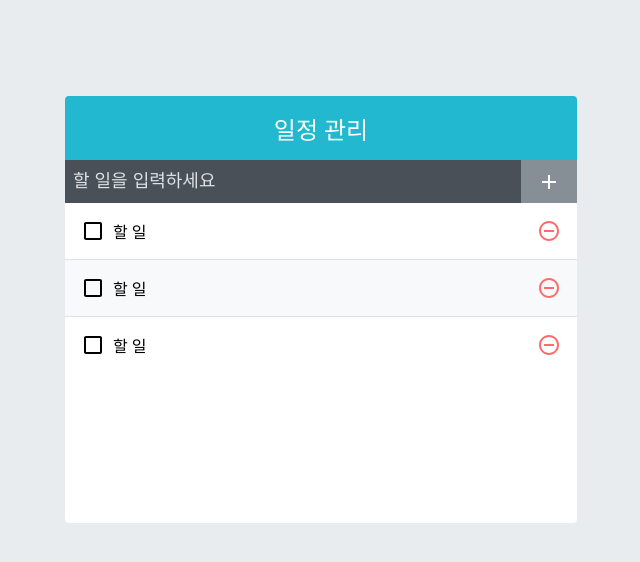
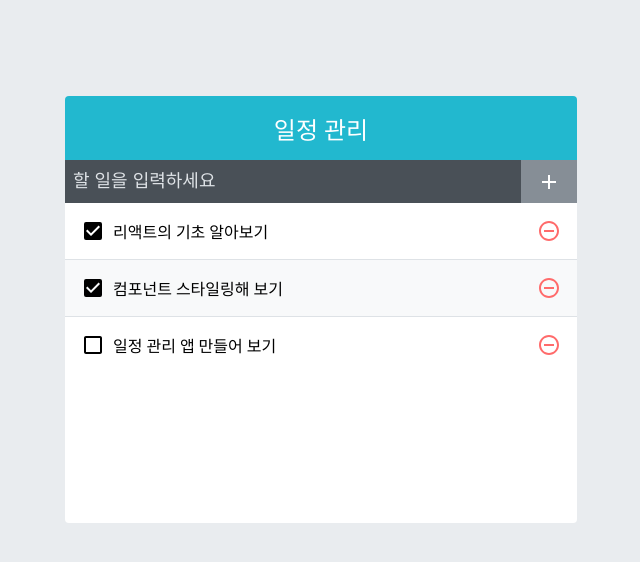
Before and after one commit to johyunmin1375/React-ToDoList, a React (Create React App) app: page / in a window 1280 px wide. Shown: the top 562 px of the page, without its empty margins (319-959 px from the left). Built offline with nearby package versions, Linux system fonts and the light colour scheme.

Commit message:
todos 값 전달

```diff
--- a/src/components/TodoList.js
+++ b/src/components/TodoList.js
@@ -1,12 +1,12 @@
 import TodoListItem from "./TodoListItem";
 import "./TodoList.scss";
 
-const TodoList = () => {
+const TodoList = ({todos}) => {
     return(
         <div className="TodoList">
-            <TodoListItem/>
-            <TodoListItem/>
-            <TodoListItem/>
+            {todos.map(todo =>(
+                <TodoListItem todo={todo} key={todo.id}/>
+            ))}
         </div>
     );
 };
--- a/src/components/TodoListItem.js
+++ b/src/components/TodoListItem.js
@@ -1,12 +1,15 @@
 import { MdCheckBoxOutlineBlank, MdCheckBox, MdRemoveCircleOutline } from 'react-icons/md';
+import cn from 'classnames';
 import './TodoListItem.scss';
 
-const TodoListItem = () =>{
+const TodoListItem = ({todo}) =>{
+    const { text, checked } = todo;
+
     return(
         <div className="TodoListItem">
-            <div className="checkbox">
-                <MdCheckBoxOutlineBlank/>
-                <div className="text">할 일</div>
+            <div className={cn("checkbox", [ checked])}>
+                {checked ? <MdCheckBox/> : <MdCheckBoxOutlineBlank/>}
+                <div className="text">{text}</div>
             </div>
             <div className="remove">
                 <MdRemoveCircleOutline/>
```
